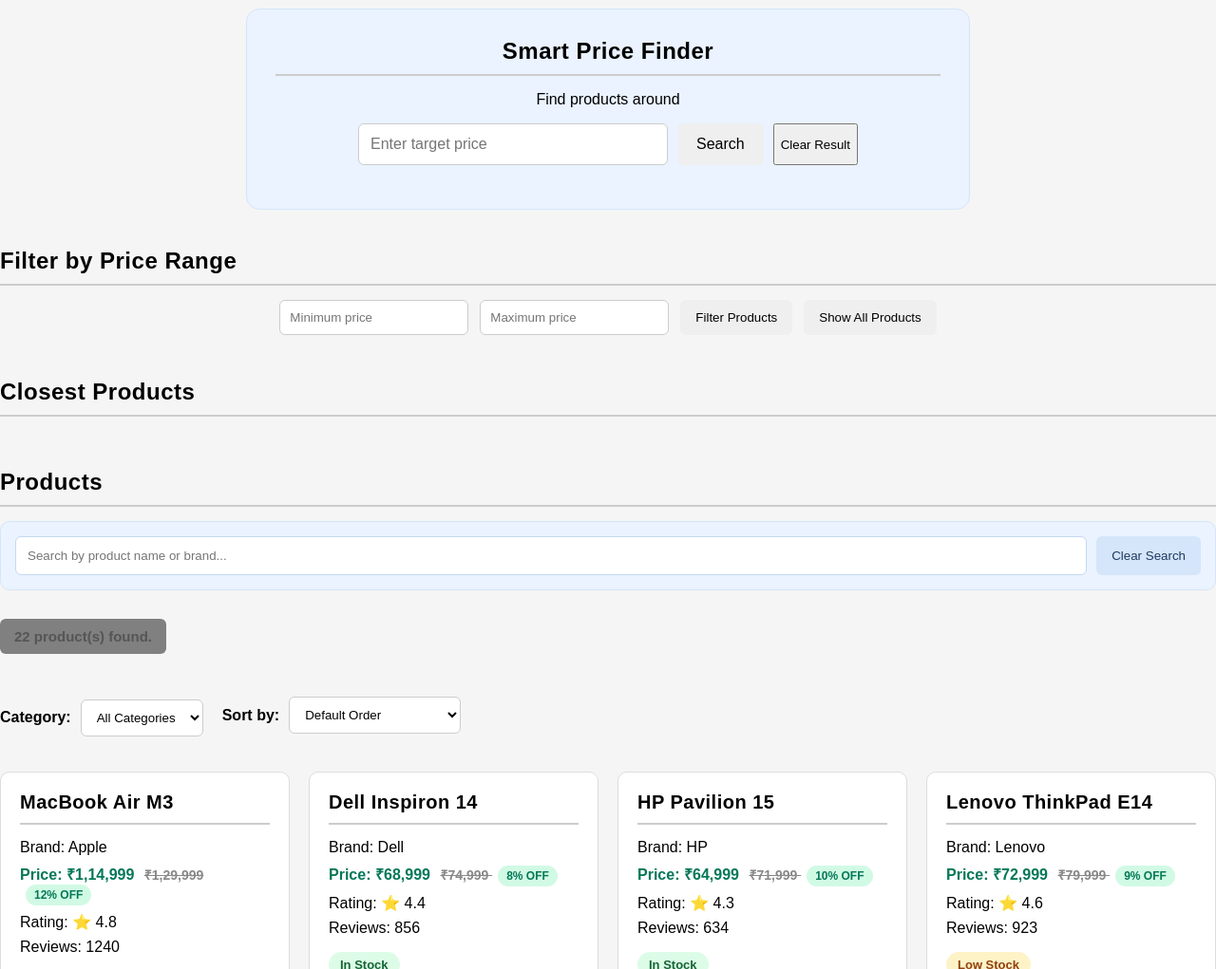
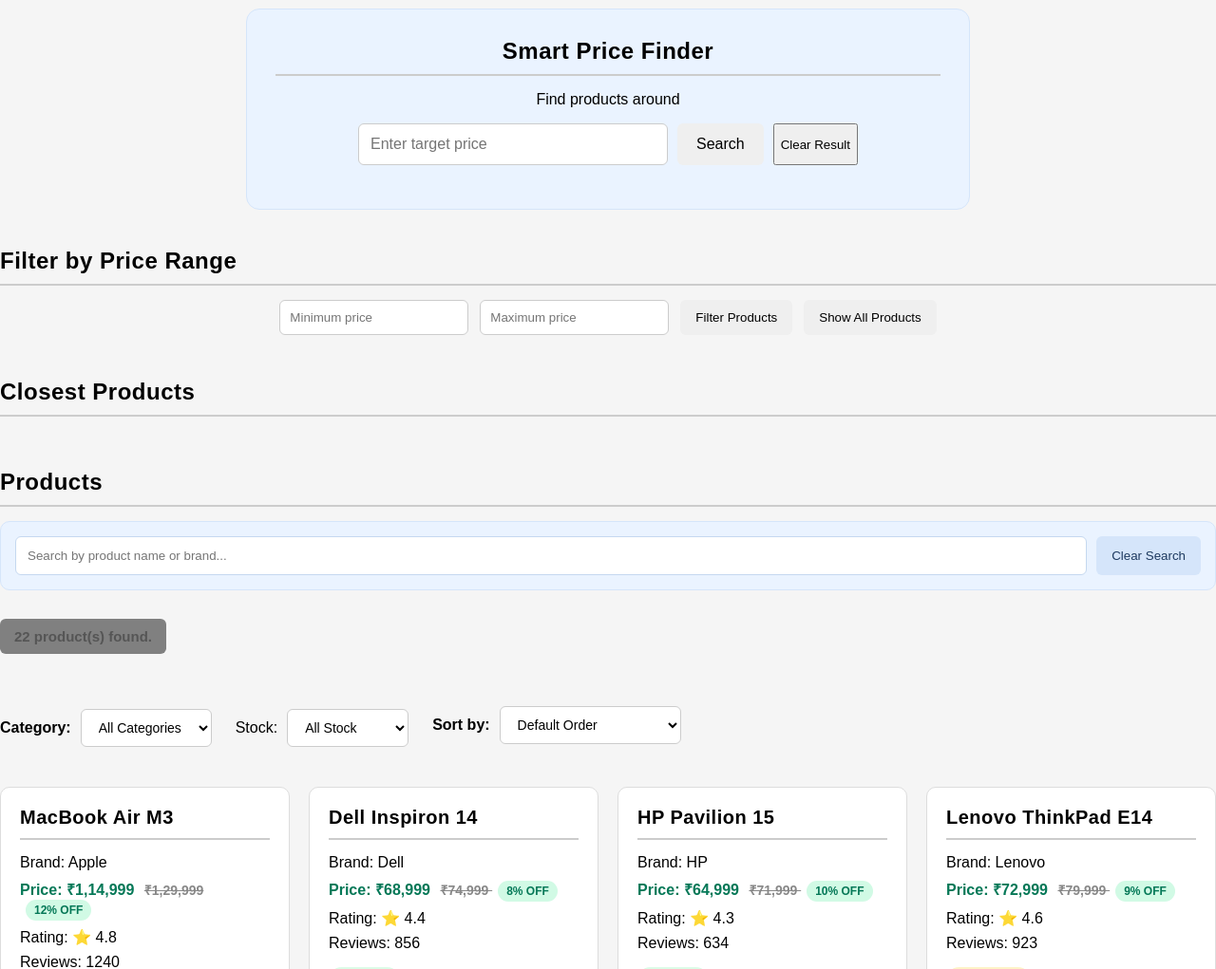
Before and after one commit to abhishe0510/e-kart-challenge-1, a plain HTML site: page index.html in a window 1280 px wide. Shown: the part 79-1100 px from the top of the page at 95% size. Drawn offline with Linux system fonts and the light colour scheme.

Commit message:
Add stock filter for products

```diff
--- a/index.html
+++ b/index.html
@@ -91,12 +91,26 @@
 
     <p id="product-count"></p>
 
+
     <div class="filter-sort-container">
+
         <div class="category-container">
             <label for="category-filter">Category:</label>
 
             <select id="category-filter">
                 <option value="all">All Categories</option>
+            </select>
+        </div>
+
+        <!-- Stock Filter -->
+        <div class="stock-filter-container">
+            <label for="stock-filter">Stock:</label>
+
+            <select id="stock-filter">
+                <option value="all">All Stock</option>
+                <option value="in-stock">In Stock</option>
+                <option value="low-stock">Low Stock</option>
+                <option value="out-of-stock">Out of Stock</option>
             </select>
         </div>
 
@@ -112,7 +126,9 @@
                 <option value="discount">Discount: Highest First</option>
             </select>
         </div>
+
     </div>
+
 
     <div id="product-container"></div>
     <div class="product-list-heading">
--- a/script.js
+++ b/script.js
@@ -95,6 +95,7 @@ const categoryFilter = document.getElementById("category-filter");
 const productSearch = document.getElementById("product-search");
 const clearSearchButton = document.getElementById("clear-search");
 const productCount = document.getElementById("product-count");
+const stockFilter = document.getElementById("stock-filter");
 
 // Populate category dropdown
 for (const category of storeData.categories) {
@@ -124,6 +125,7 @@ function displayAllProducts(products = allProducts) {
 }
 
 // Search, filter and sort products together
+
 function updateProducts() {
     let displayedProducts = [...allProducts];
 
@@ -142,6 +144,21 @@ function updateProducts() {
         displayedProducts = displayedProducts.filter(function (product) {
             return product.category === categoryFilter.value;
         });
+    }
+
+    // Filter by stock availability
+    if (stockFilter.value === "in-stock") {
+        displayedProducts = displayedProducts.filter(
+            product => product.stock > 5
+        );
+    } else if (stockFilter.value === "low-stock") {
+        displayedProducts = displayedProducts.filter(
+            product => product.stock > 0 && product.stock <= 5
+        );
+    } else if (stockFilter.value === "out-of-stock") {
+        displayedProducts = displayedProducts.filter(
+            product => product.stock === 0
+        );
     }
 
     // Sort the matching products
@@ -171,10 +188,12 @@ function updateProducts() {
         displayedProducts.length + " product(s) found.";
 }
 
+
 // Update whenever search, category or sorting changes
 productSearch.addEventListener("input", updateProducts);
 categoryFilter.addEventListener("change", updateProducts);
 sortSelect.addEventListener("change", updateProducts);
+stockFilter.addEventListener("change", updateProducts);
 
 // Clear search without resetting category or sorting
 clearSearchButton.addEventListener("click", function () {
--- a/style.css
+++ b/style.css
@@ -469,3 +469,30 @@ section h2 {
 .product-card p:has(.discount-badge) {
     color: #047857;
 }
+
+
+/* Align category, stock and sorting filters */
+.filter-sort-container {
+    display: flex;
+    align-items: center;
+    gap: 25px;
+    flex-wrap: wrap;
+    margin: 25px 0;
+}
+
+.category-container,
+.stock-filter-container,
+.sort-container {
+    display: flex;
+    align-items: center;
+    gap: 10px;
+}
+
+.filter-sort-container select {
+    padding: 10px 14px;
+    border: 1px solid #ccc;
+    border-radius: 6px;
+    background-color: white;
+    font-size: 14px;
+    cursor: pointer;
+}
```
